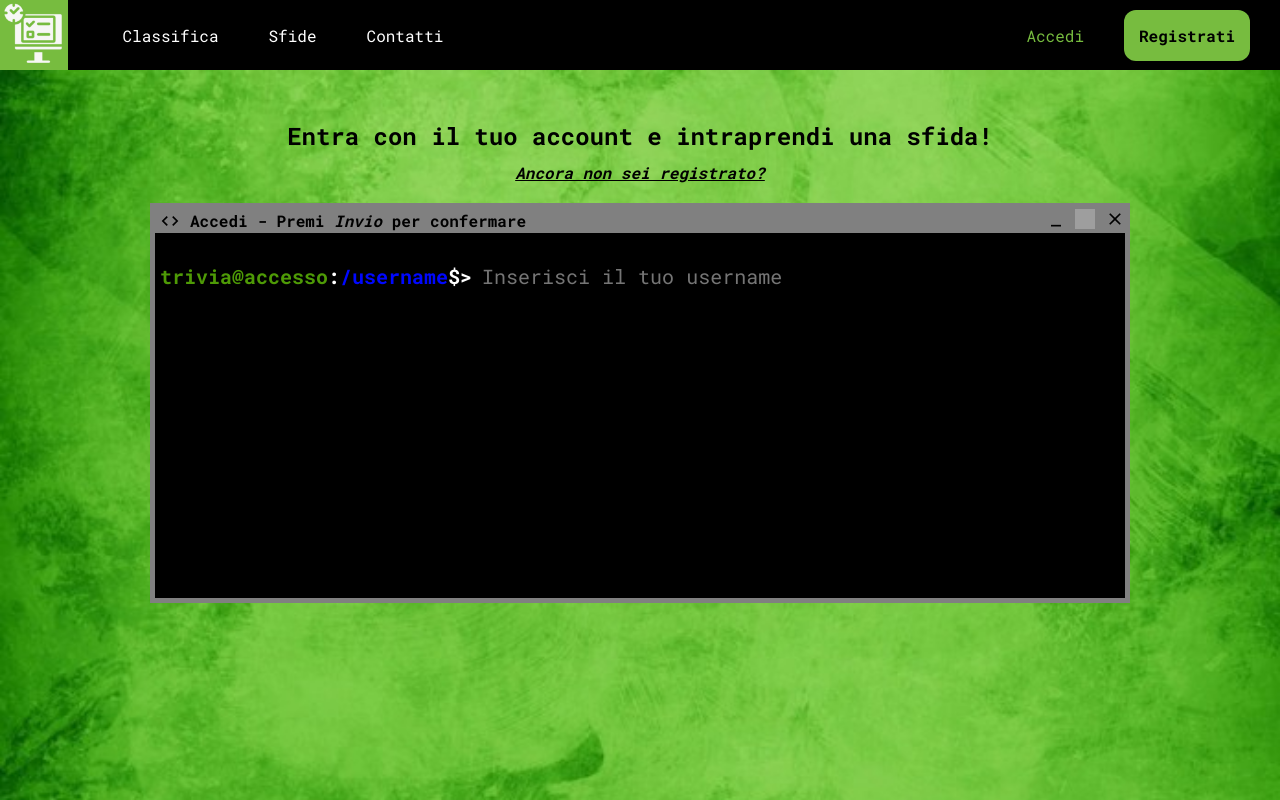
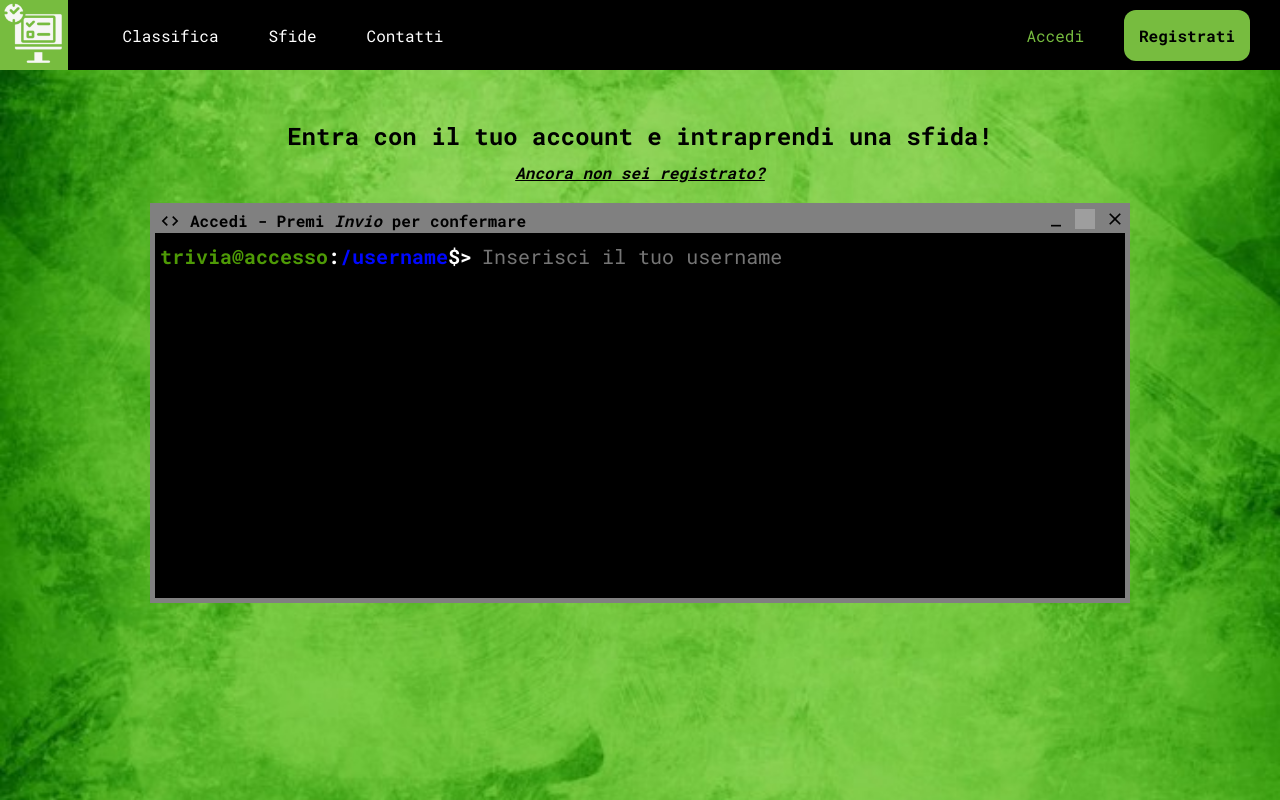
Before and after one commit to tamerhayek/progetto-ltw, a PHP site: page /auth/accesso/ in a window 1280 px wide. Run offline with PHP 8.4, Linux system fonts and the light colour scheme; grey boxes are pictures that could not be loaded.

Commit message:
fix login and resize quiz.jpg

```diff
--- a/auth/accesso/accesso.css
+++ b/auth/accesso/accesso.css
@@ -73,7 +73,7 @@
     padding: 0 5px;
     display: flex;
     flex-direction: column;
-    justify-content: space-around;
+    justify-content: flex-start;
     align-items: flex-start;
     font-size: 20px;
 }
@@ -109,10 +109,8 @@
     justify-content: flex-start;
     align-items: center;
 }
-.form .utenteNotFound {
+.form .utenteNotFound p {
     padding: 10px 0;
-}
-.form .utenteNotFound p {
     color: #ffffff;
     font-style: italic;
     font-size: 16px;
```
Also changed, not shown: src/images/quiz.jpg.
